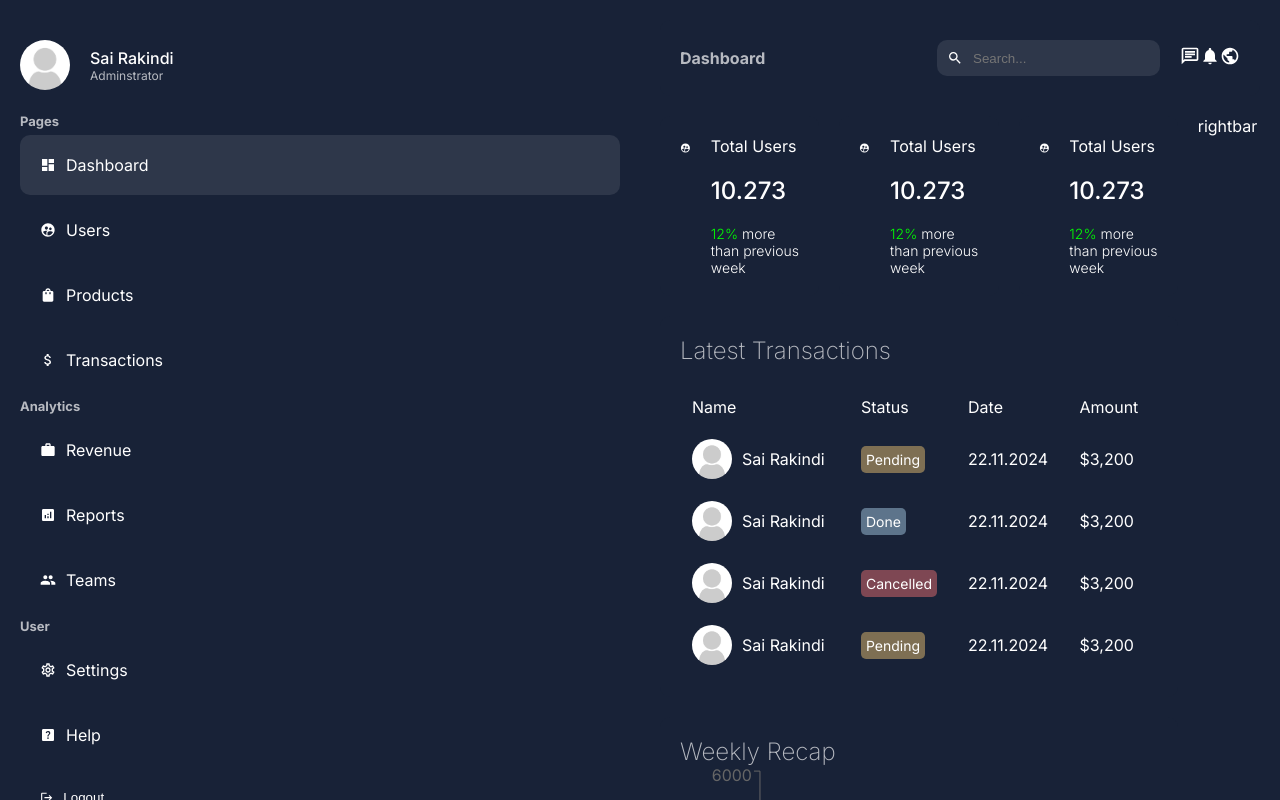
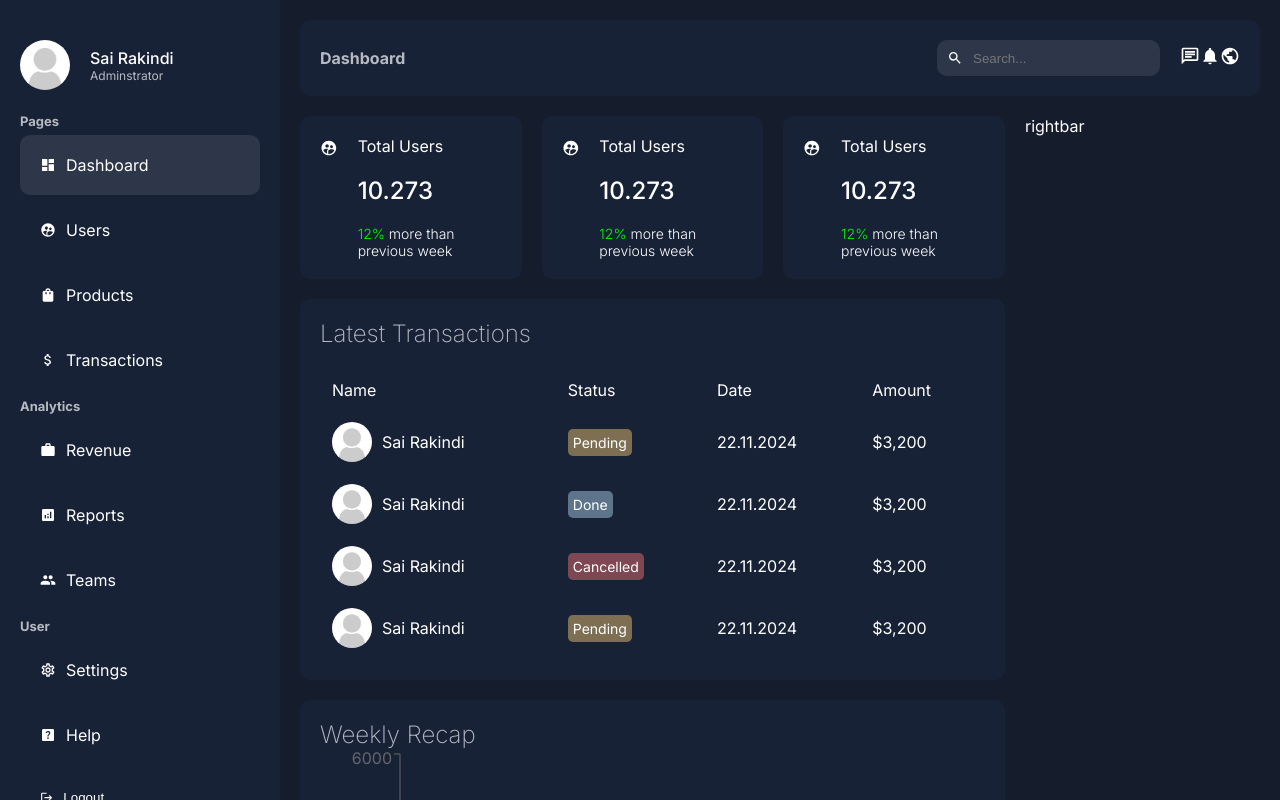
Before and after one commit to SaiRakindi/nextjs-admin-dashboard, a Next.js app: page /dashboard in a window 1280 px wide. Shown: the top 800 px of the page. Built offline with nearby package versions, Linux system fonts and the light colour scheme.

Commit message:
dashboard layout fix

```diff
--- a/app/dashboard/layout.jsx
+++ b/app/dashboard/layout.jsx
@@ -8,7 +8,7 @@ const Layout = ({ children }) => {
       <div className={styles.menu}>
         <Sidebar />
       </div>
-      <div className={styles.menu}>
+      <div className={styles.content}>
         <Navbar />
         {children}
       </div>
```
